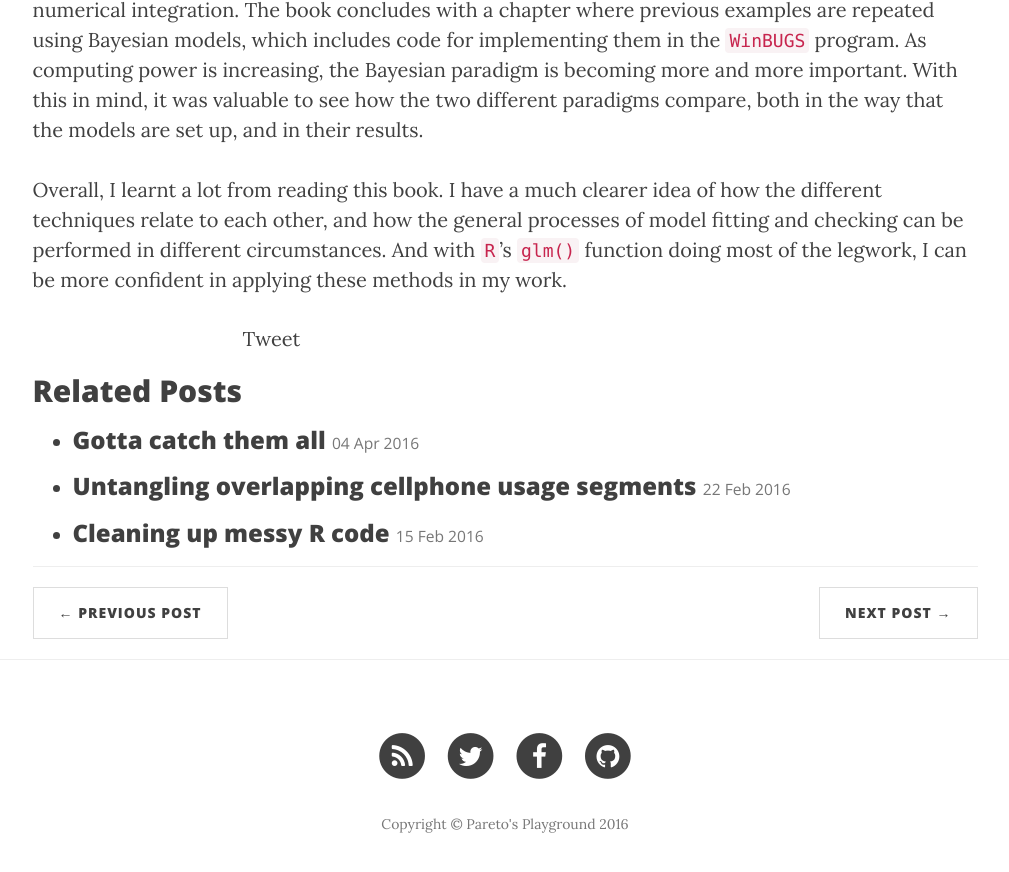
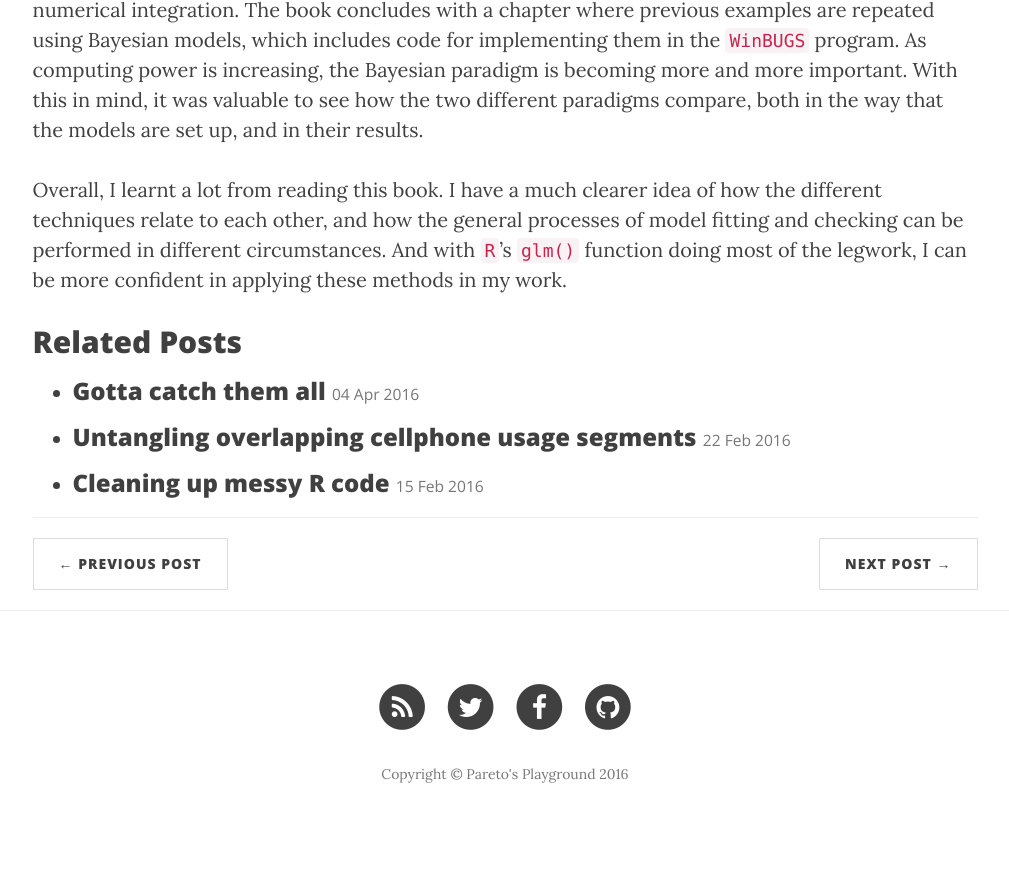
Before and after one commit to snowdj/ECON, a Jekyll site: the page built from _posts/2016-02-08-blog-201512.md, in a window 1280 px wide and 900 px high, scrolled down 2162 px. Shown: the top 872 px of the window, without its empty margins (135-1144 px from the left). Built offline with Jekyll 4.4.1, drawn with Linux system fonts in a browser that asks for light colours; nearby versions of some CDN libraries; comment, search, counter and statistics services are not loaded; after the commit the page ends 3012 px from its top, so only the background shows below that.

Commit message:
Update post.html

```diff
--- a/_layouts/post.html
+++ b/_layouts/post.html
@@ -32,7 +32,7 @@ layout: default
             <div class="col-lg-10 col-lg-offset-1 col-md-10 col-md-offset-1">
 
                {{ content }}
-               {% include share-page.html %}
+
                <div class="related">
                <h2>Related Posts</h2>
                 <ul class="related-posts">
```
